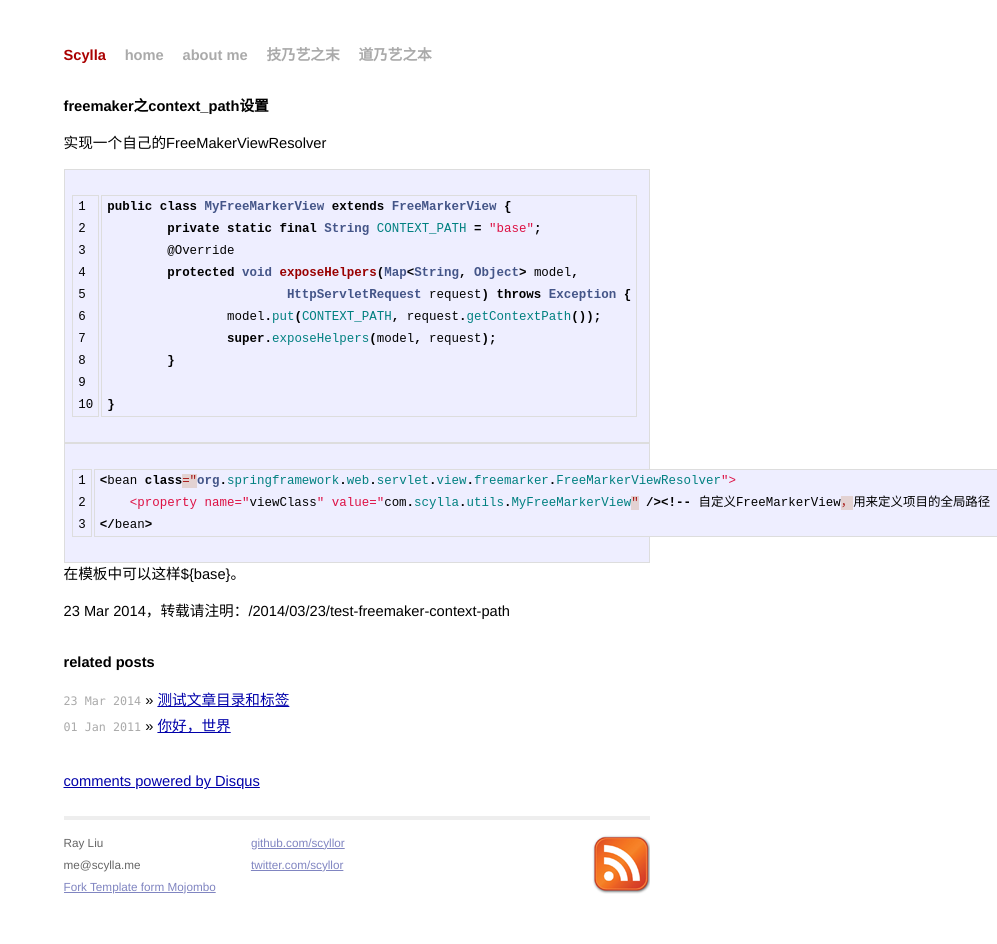
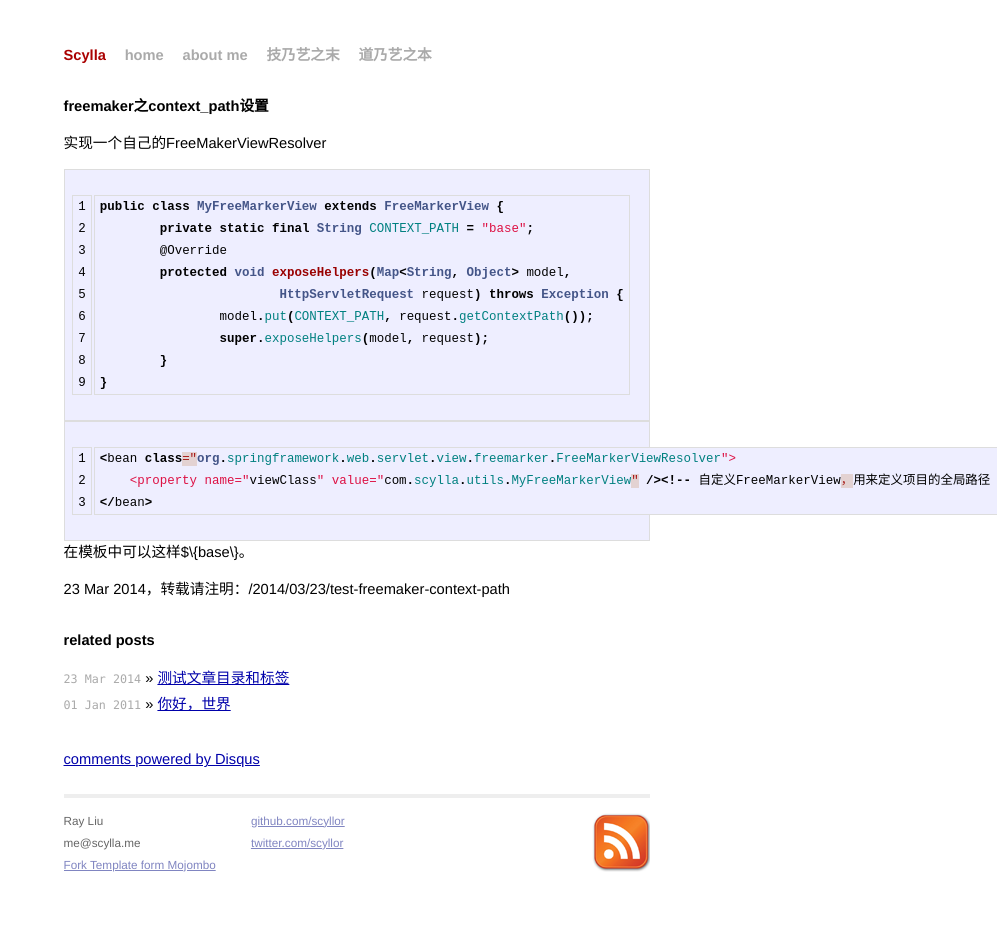
Before and after one commit to scyllor/scyllor.github.io, a Jekyll site: the page built from _posts/2014-03-23-test-freemaker-context-path.md, in a window 1280 px wide. Shown: the whole page, without its empty margins (283-1280 px from the left). Built offline with Jekyll 4.4.1, drawn with Linux system fonts in a browser that asks for light colours; nearby versions of some CDN libraries; Markdown is read by kramdown in place of the engine named in the settings; comment, search, counter and statistics services are not loaded.

Commit message:
category

```diff
--- a/_layouts/post.html
+++ b/_layouts/post.html
@@ -16,7 +16,7 @@
 {% if page.tags.size > 0  %}
 <h3>Tags : </h3>
 <p class="tags">
-	{% for tag in page.tags  %}
+	{% for tag in page.tags %}
 	<a href="{{ site.url  }}/tag/{{ tag  }}/">{{ tag  }}</a>
 	{% endfor  %}
 </p>
--- a/_posts/2014-03-23-test-freemaker-context-path.md
+++ b/_posts/2014-03-23-test-freemaker-context-path.md
@@ -15,7 +15,6 @@
 		model.put(CONTEXT_PATH, request.getContextPath());
 		super.exposeHelpers(model, request);
 	}
-
 }
 {% endhighlight %}
 {% highlight java linenos %}
@@ -23,6 +22,6 @@
     <property name="viewClass" value="com.scylla.utils.MyFreeMarkerView" /><!-- 自定义FreeMarkerView，用来定义项目的全局路径 -->
 </bean>
 {% endhighlight %}
-在模板中可以这样${base}。
+在模板中可以这样$\{base\}。
 </p>
 <p>{{page.date|date_to_string}}，转载请注明：{{page.url}}</p>
```
